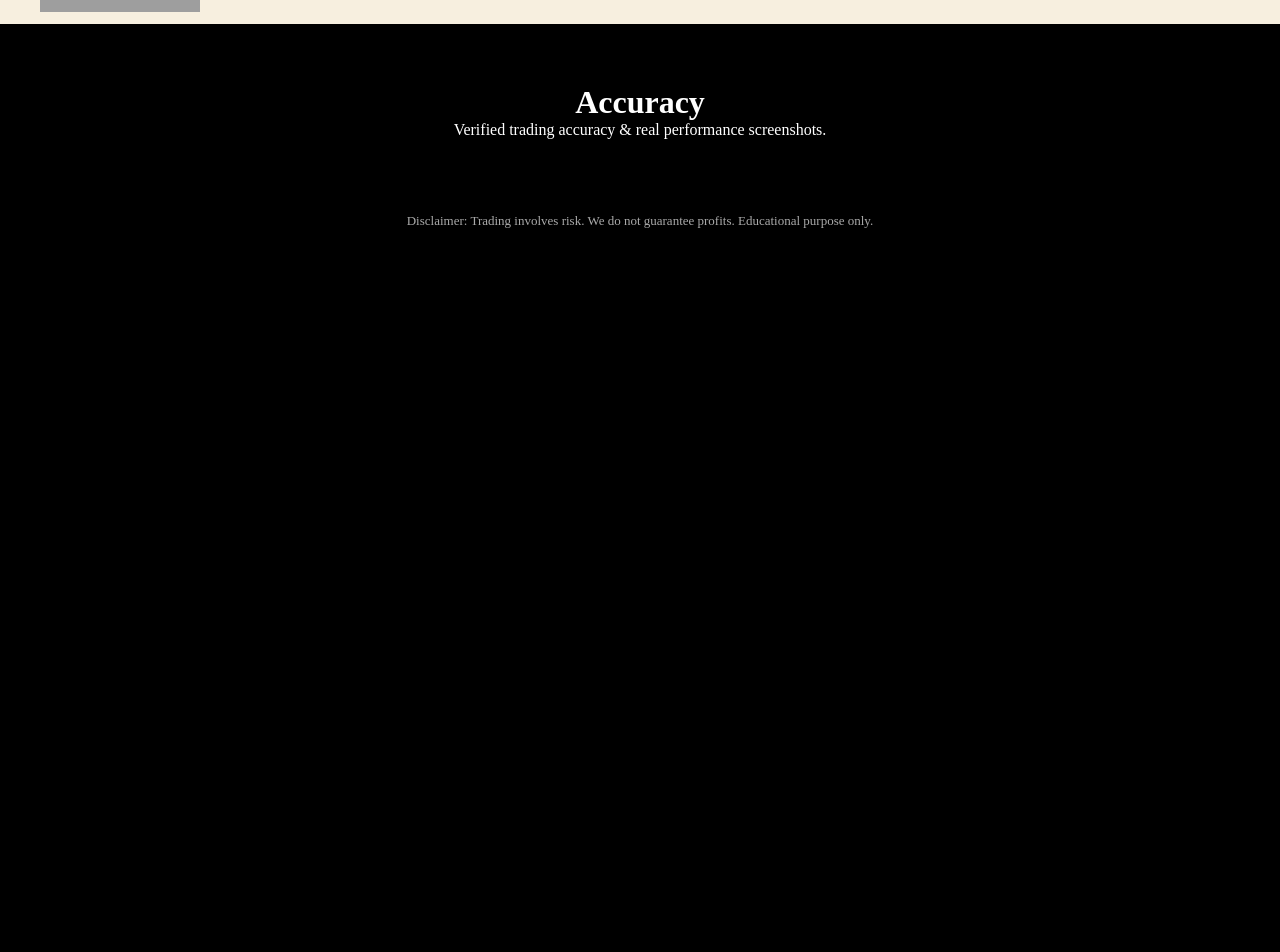
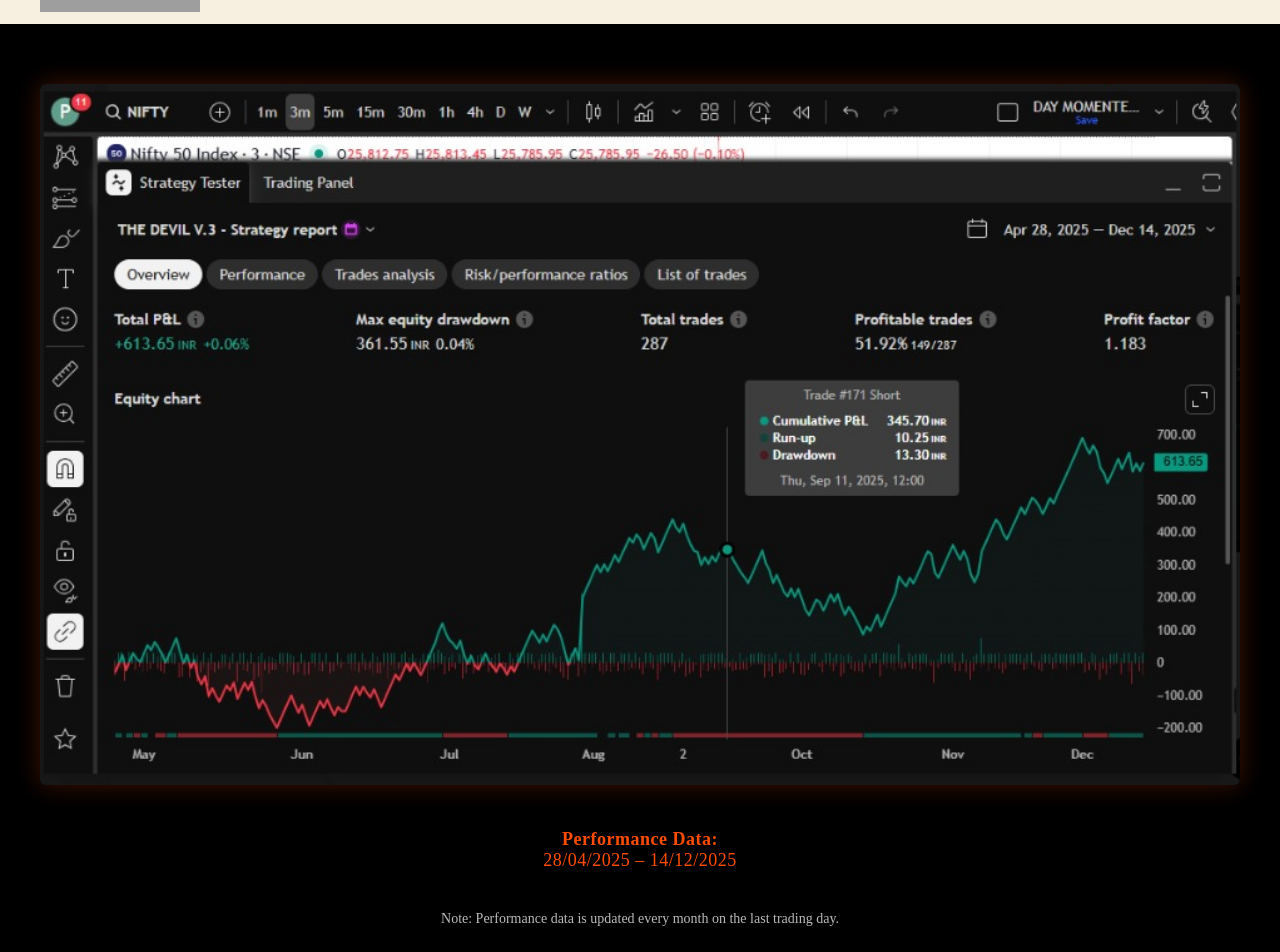
Before and after one commit to prabhakar9585/thedeviltrades-clean, a Next.js app: page /accuracy in a window 1280 px wide. Shown: the part 120-1072 px from the top of the page. Before the commit the page ends 800 px from the top, so only its background shows below. Built offline with nearby package versions, Linux system fonts and the light colour scheme; grey boxes are pictures that could not be loaded.

Commit message:
Added Accuracy page with performance image and date range

```diff
--- a/pages/accuracy.js
+++ b/pages/accuracy.js
@@ -1,8 +1,83 @@
+import Head from "next/head";
+
 export default function Accuracy() {
   return (
-    <div style={{ padding: "60px", textAlign: "center" }}>
-      <h1>Accuracy</h1>
-      <p>Verified trading accuracy & real performance screenshots.</p>
-    </div>
+    <>
+      <Head>
+        <title>Accuracy | Devil Trades</title>
+        <meta
+          name="description"
+          content="Verified trading accuracy and real performance screenshots"
+        />
+      </Head>
+
+      <section className="accuracy-page">
+        {/* IMAGE SECTION */}
+        <div className="accuracy-image-wrap">
+          <img
+            src="/accuracy-report.png"
+            alt="Devil Trades Strategy Performance"
+          />
+        </div>
+
+        {/* DATE RANGE */}
+        <div className="accuracy-dates">
+          <p>
+            <strong>Performance Data:</strong>
+            <br />
+            28/04/2025 – 14/12/2025
+          </p>
+        </div>
+
+        {/* FOOTER NOTE */}
+        <div className="accuracy-note">
+          <p>
+            Note: Performance data is updated every month on the last trading
+            day.
+          </p>
+        </div>
+      </section>
+
+      <style jsx>{`
+        .accuracy-page {
+          background: #000;
+          color: #fff;
+          min-height: calc(100vh - 160px);
+          padding: 60px 20px;
+          text-align: center;
+        }
+
+        .accuracy-image-wrap {
+          max-width: 1200px;
+          margin: 0 auto 40px auto;
+        }
+
+        .accuracy-image-wrap img {
+          width: 100%;
+          height: auto;
+          border-radius: 6px;
+          box-shadow: 0 0 25px rgba(255, 77, 0, 0.25);
+        }
+
+        .accuracy-dates {
+          font-size: 18px;
+          margin-bottom: 30px;
+          color: #ff4d00;
+          letter-spacing: 0.5px;
+        }
+
+        .accuracy-note {
+          font-size: 14px;
+          color: #bbb;
+          margin-top: 40px;
+        }
+
+        @media (max-width: 768px) {
+          .accuracy-dates {
+            font-size: 16px;
+          }
+        }
+      `}</style>
+    </>
   );
 }
```
Also changed, not shown: public/accuracy-report.png (added).
